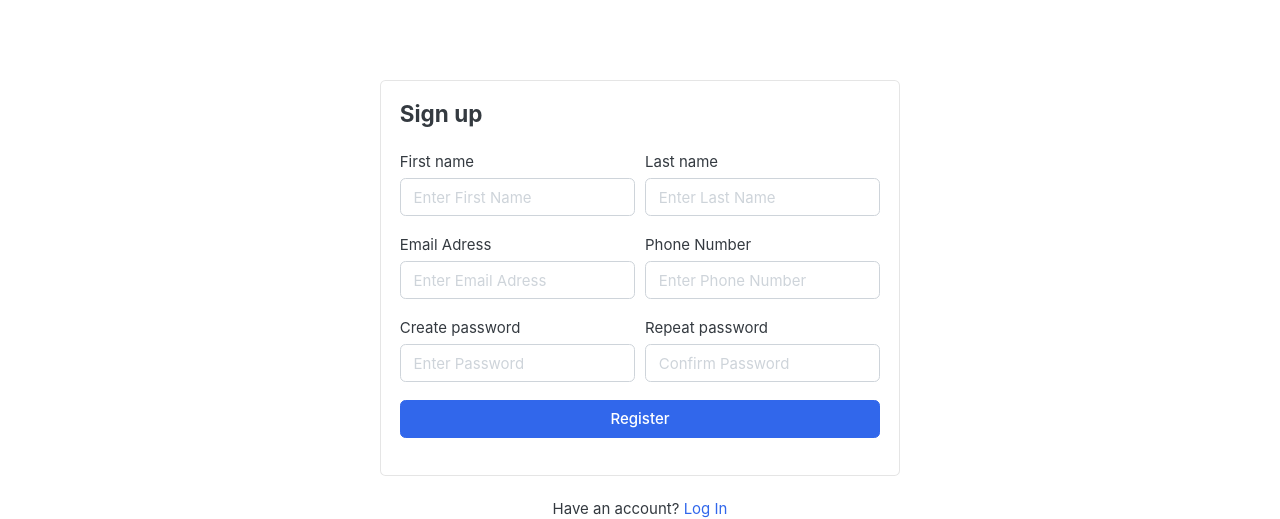
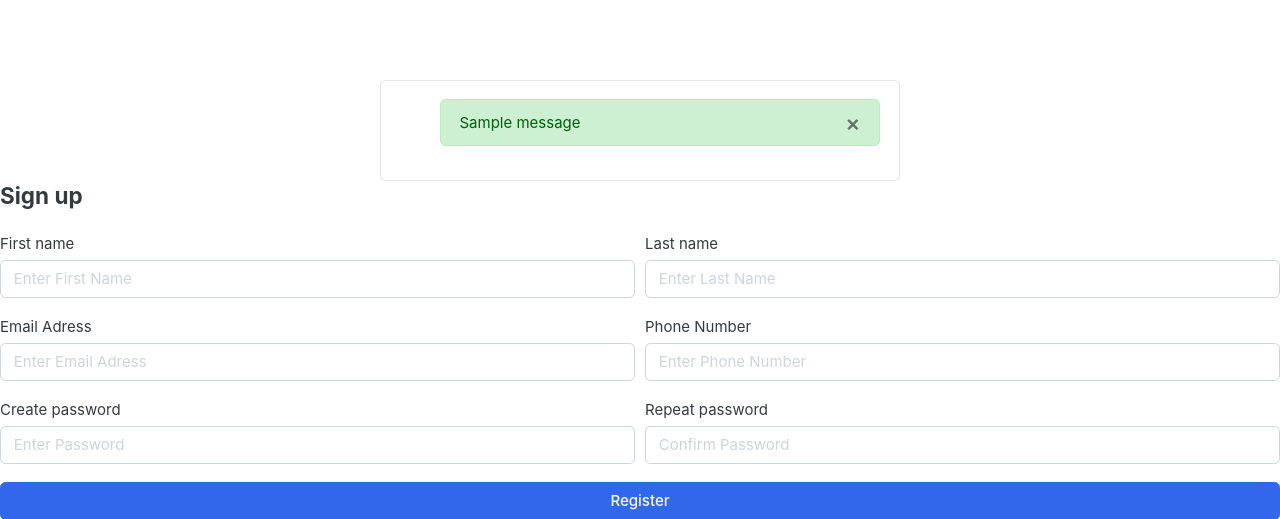
Before and after one commit to Mustafanaji0413/Webster, a Django app: page /accounts/register/ in a window 1280 px wide. Shown: the part 118-637 px from the top of the page. Run offline with Django 3.2, Linux system fonts and the light colour scheme; tables that the repository leaves empty hold one stand-in row (values such as "Sample post"); one stand-in notice (Sample message) is shown; some libraries are stand-ins or nearby versions; some web fonts are replaced.

Commit message:
Adding django alerts

```diff
--- a/accounts/views.py
+++ b/accounts/views.py
@@ -1,6 +1,8 @@
-from django.shortcuts import render
+from django.shortcuts import render, redirect
 from .forms import RegistrationForm
 from .models import account
+from django.contrib import messages
+from random import randint
 
 
 def register(request):
@@ -16,6 +18,8 @@ def register(request):
             user = account.object.create_user(first_name=first_name, last_name=last_name, email=email, username=username, password=password)
             user.phone_number = phone_number
             user.save()
+            messages.success(request, 'You have succesfully registered ')
+            return redirect('register')
     else:
         form = RegistrationForm
     context = {
--- a/templates/accounts/register.html
+++ b/templates/accounts/register.html
@@ -6,6 +6,7 @@
     <!-- ============================ COMPONENT REGISTER   ================================= -->
         <div class="card mx-auto" style="max-width:520px; margin-top:40px;">
           <article class="card-body">
+            {% include 'includes/alerts.html' %}
             <header class="mb-4"><h4 class="card-title">Sign up</h4></header>
             <form action="{% url 'register' %}" method="POST">
               {% csrf_token %}
--- /dev/null
+++ b/templates/includes/alerts.html
@@ -0,0 +1,13 @@
+{% if messages %}
+<ul class="messages">
+    {% for message in messages %}
+    <div id="message" class="container"></div>
+    <div{% if message.tags %} class="alert alert-{{ message.tags }}"{% endif %} role="alert">
+        <button type="button" class="close" data-dismiss="alert"><span aria-hidden="tru">&times;</span></button>
+        {% if message.level == DEFAULT_MESSAGE_LEVELS.ERROR %}Important: {% endif %}
+        {{ message }}
+</div>
+</div>
+    {% endfor %}
+</ul>
+{% endif %}
--- a/webster/settings.py
+++ b/webster/settings.py
@@ -12,6 +12,7 @@ https://docs.djangoproject.com/en/3.2/ref/settings/
 
 from pathlib import Path
 import os
+from django.contrib.messages import constants as messages
 
 # Build paths inside the project like this: BASE_DIR / 'subdir'.
 BASE_DIR = Path(__file__).resolve().parent.parent
@@ -143,6 +144,9 @@ STATICFILES_DIRS = [
 MEDIA_URL = '/media/'
 MEDIA_ROOT = BASE_DIR/"media"
 
+MESSAGE_TAGS = {
+    messages.ERROR: 'danger',
+}
 
 # Default primary key field type
 # https://docs.djangoproject.com/en/3.2/ref/settings/#default-auto-field
--- a/webster/static/js/script.js
+++ b/webster/static/js/script.js
@@ -57,3 +57,7 @@ $(document).ready(function() {
 
 });
 // jquery end
+
+setTimeout(function(){
+    $('#message').fadeOut('slow')
+},2500)
```
